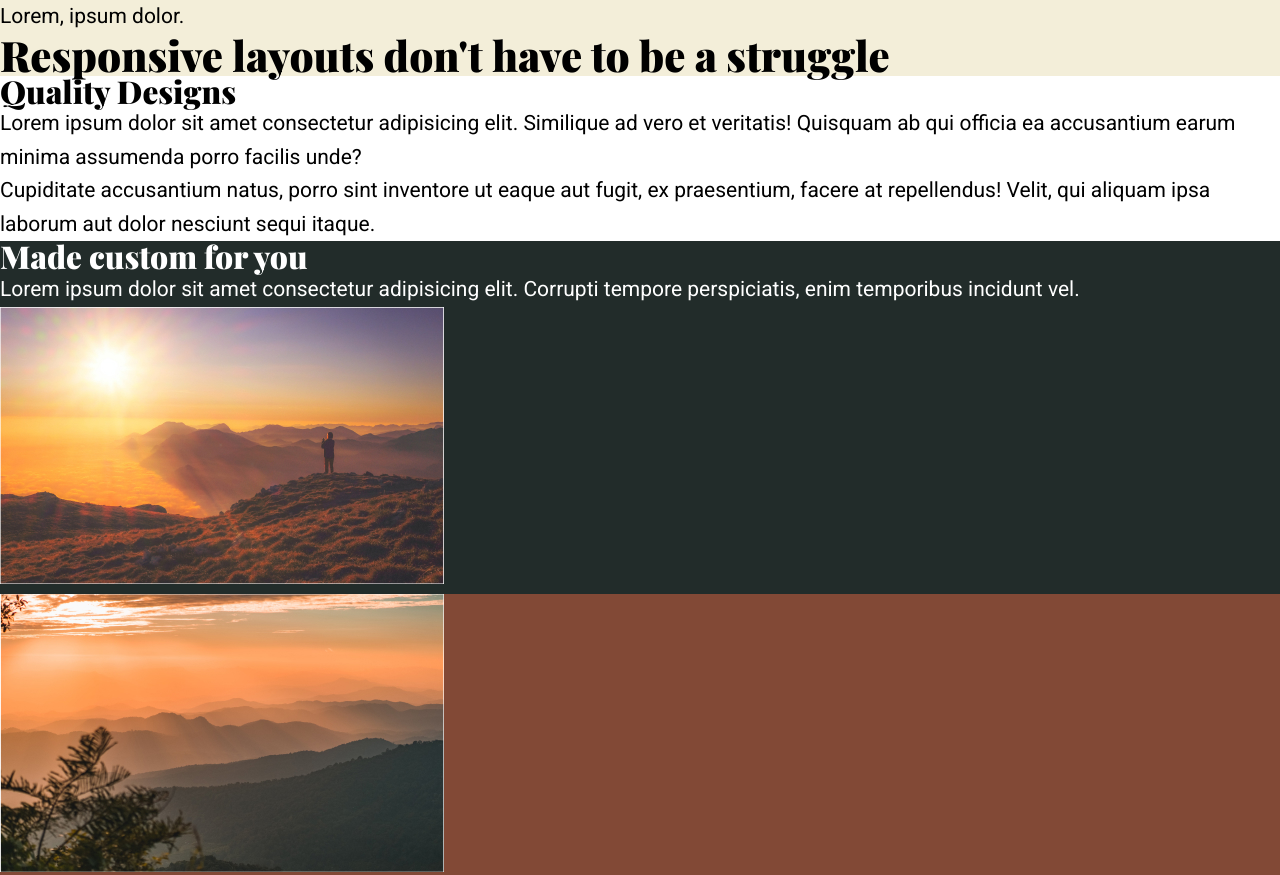
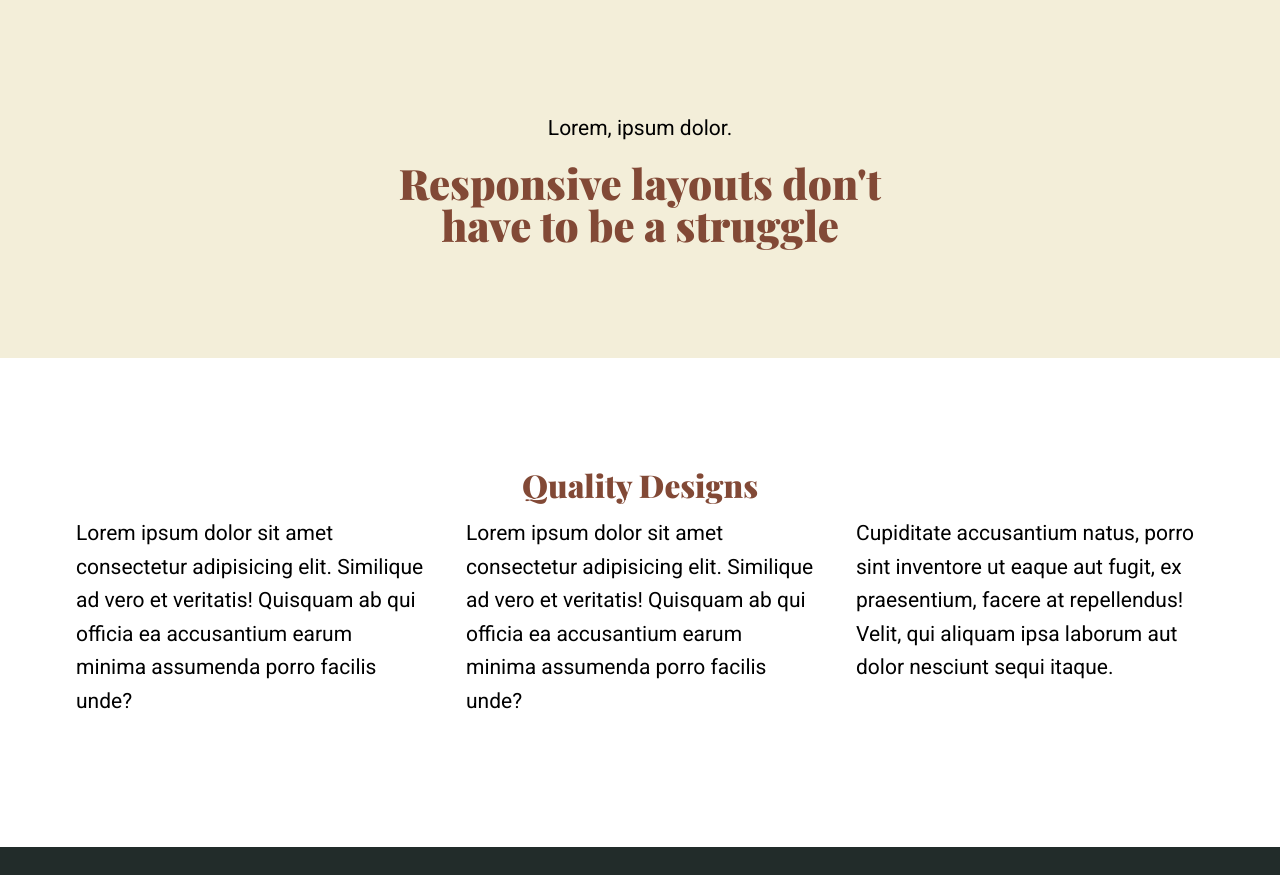
Before and after one commit to IlyaSafronov/Easy-Site, a plain HTML site: page index.html in a window 1280 px wide. Shown: the top 875 px of the page. Drawn offline with nearby package versions, Linux system fonts and the light colour scheme.

Commit message:
styles finish

```diff
--- a/css/main.css
+++ b/css/main.css
@@ -31,9 +31,68 @@ p {
 h1,
 h2,
 h3 {
+  color: var(--clr-primary-400);
   font-family: var(--ff-accent);
   font-weight: 900;
   line-height: 1;
+}
+
+h2,
+h3,
+p {
+  margin-bottom: 1rem;
+}
+
+img {
+  display: block;
+  max-width: 100%;
+}
+
+.text-center {
+  text-align: center;
+}
+
+header,
+section {
+  padding: 4rem 0;
+}
+
+@media (min-width: 40em) {
+  header,
+  section {
+    padding: 7rem 0;
+  }
+}
+
+.container {
+  margin-inline: auto;
+  width: min(90%, 70.5rem);
+}
+
+
+.split {
+  display: flex;
+  flex-direction: column;
+}
+
+@media (min-width: 40em) {
+  .split {
+    flex-direction: row;
+  }
+
+  .split > * {
+    flex-basis: 100%;
+  }
+
+  .split > * + * {
+    margin-left: 2em;
+  }
+
+}
+
+
+.container--narrow {
+  max-width: 34rem;
 }
 
 .bg-light {
--- a/index.html
+++ b/index.html
@@ -12,13 +12,19 @@
 </head>
 <body>
   <header class="bg-light text-center">
+    <div class="container container--narrow">
       <p>Lorem, ipsum dolor.</p>
       <h1>Responsive layouts don't have to be a struggle</h1>
+    </div>
   </header>
 
   <section>
+    <div class="container">
       <h2 class="text-center">Quality Designs</h2>
       <div class="split">
+        <div>
+          <p>Lorem ipsum dolor sit amet consectetur adipisicing elit. Similique ad vero et veritatis! Quisquam ab qui officia ea accusantium earum minima assumenda porro facilis unde?</p>
+        </div>
         <div>
           <p>Lorem ipsum dolor sit amet consectetur adipisicing elit. Similique ad vero et veritatis! Quisquam ab qui officia ea accusantium earum minima assumenda porro facilis unde?</p>
         </div>
@@ -26,9 +32,11 @@
           <p>Cupiditate accusantium natus, porro sint inventore ut eaque aut fugit, ex praesentium, facere at repellendus! Velit, qui aliquam ipsa laborum aut dolor nesciunt sequi itaque.</p>
         </div>
       </div>
+    </div>
   </section>
 
   <section class="bg-dark">
+    <div class="container">
       <div class="split">
         <div>
           <h2>Made custom for you</h2>
@@ -38,9 +46,11 @@
           <img src="./img/image-01.jpg" alt="man standing on mountain edge looking at sunset ">
         </div>
       </div>
+    </div>
   </section>
 
   <section class="bg-primary">
+    <div class="container">
       <div class="split">
         <div>
           <img src="./img/image-02.jpg" alt="foggy mountains with sun setting behind them">
@@ -50,6 +60,7 @@
           <p>Lorem ipsum, dolor sit amet consectetur adipisicing elit. Quis illum dolorum impedit voluptatum voluptatibus consequatur dolore similique laudantium omnis corrupti!</p>
         </div>
       </div>
+    </div>
   </section>
 
 </body>
```
Lines whose indentation alone changed are shown as unchanged.
